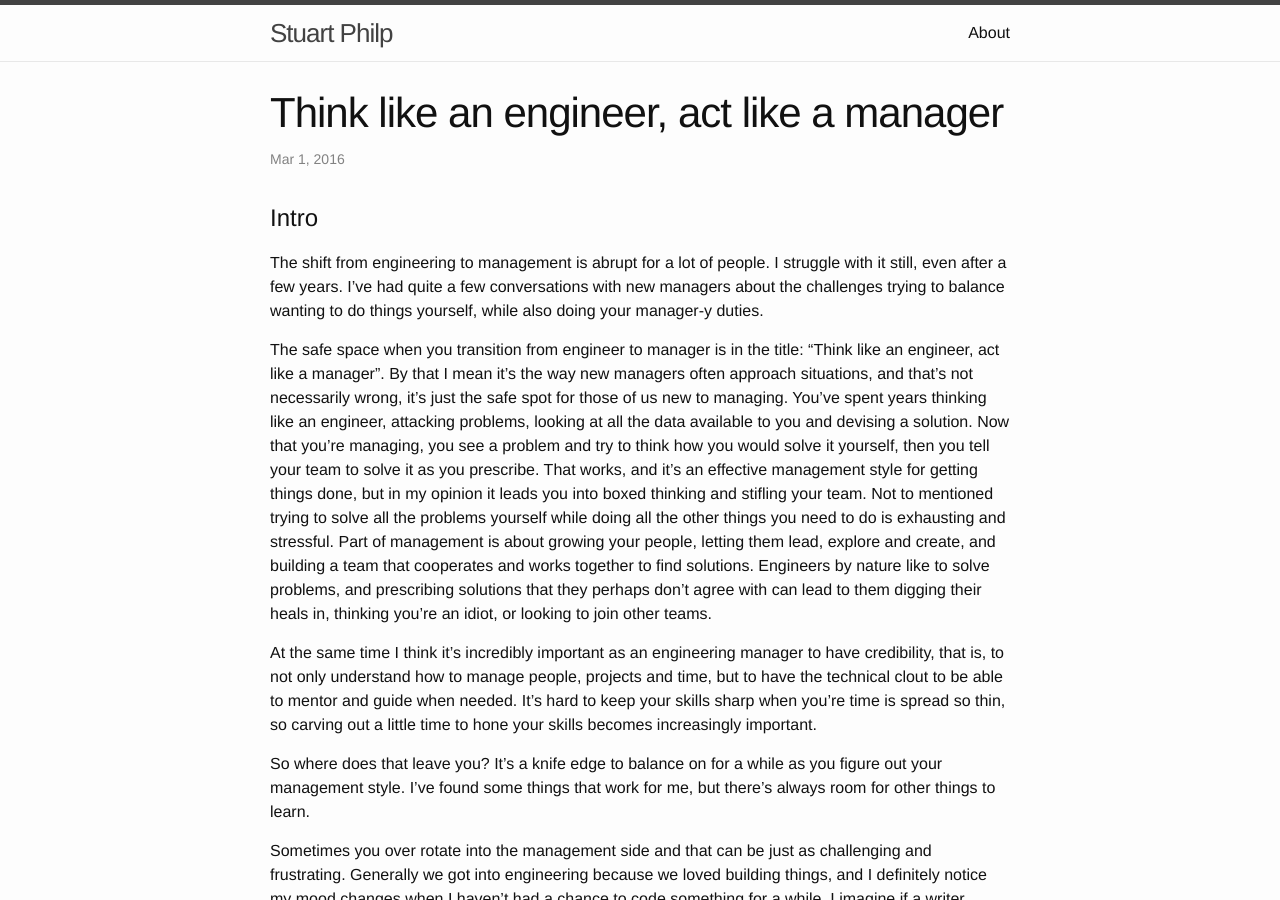
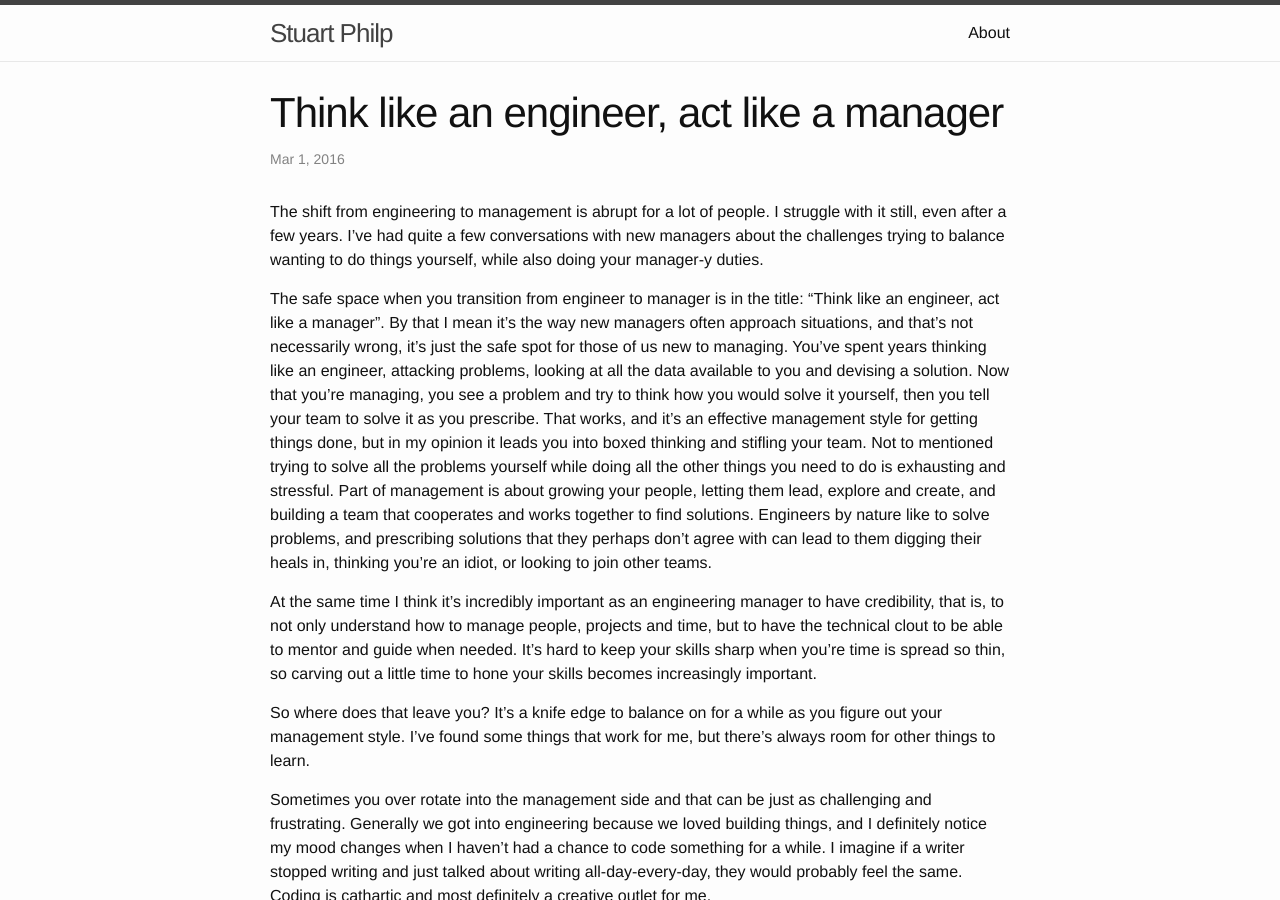
Before and after one commit to stuartphilp/stuartphilp.github.io, a Jekyll site: the page built from _posts/2016-03-01-think_like_engineer.markdown, in a window 1280 px wide and 900 px high. Built offline with Jekyll 4.4.1, drawn with Linux system fonts in a browser that asks for light colours.

Commit message:
remove intro tag on 'think like eng' post

```diff
--- a/_posts/2016-03-01-think_like_engineer.markdown
+++ b/_posts/2016-03-01-think_like_engineer.markdown
@@ -5,7 +5,6 @@ date:   2016-03-01 12:00
 categories: management
 ---
 
-# Intro #
 The shift from engineering to management is abrupt for a lot of people. I struggle with it still, even after a few years. I've had quite a few conversations with new managers about the challenges trying to balance wanting to do things yourself, while also doing your manager-y duties.
 
 The safe space when you transition from engineer to manager is in the title: "Think like an engineer, act like a manager". By that I mean it's the way new managers often approach situations, and that's not necessarily wrong, it's just the safe spot for those of us new to managing. You've spent years thinking like an engineer, attacking problems, looking at all the data available to you and devising a solution. Now that you're managing, you see a problem and try to think how you would solve it yourself, then you tell your team to solve it as you prescribe. That works, and it's an effective management style for getting things done, but in my opinion it leads you into boxed thinking and stifling your team. Not to mentioned trying to solve all the problems yourself while doing all the other things you need to do is exhausting and stressful. Part of management is about growing your people, letting them lead, explore and create, and building a team that cooperates and works together to find solutions. Engineers by nature like to solve problems, and prescribing solutions that they perhaps don't agree with can lead to them digging their heals in, thinking you're an idiot, or looking to join other teams.
```
